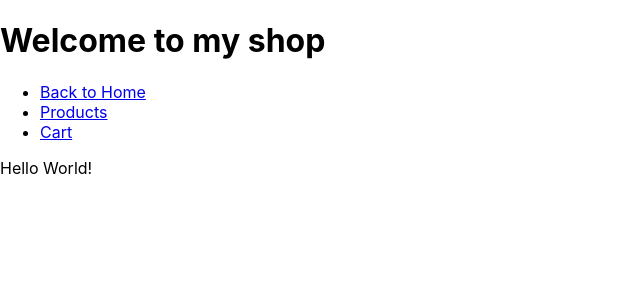
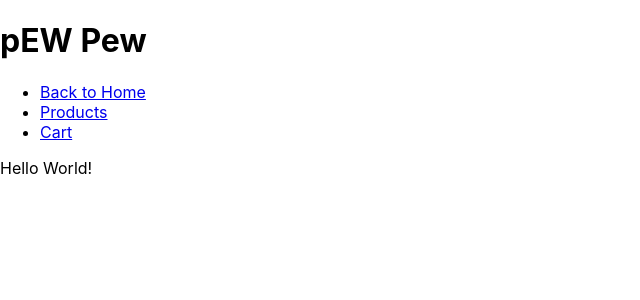
Before and after one commit to KNT2302/react-shop, a React (Create React App) app: page / in a window 1280 px wide. Shown: the top 300 px of the page, without its empty margins (0-640 px from the left). Built offline with nearby package versions, Linux system fonts and the light colour scheme.

Commit message:
conflict

```diff
--- a/src/App.js
+++ b/src/App.js
@@ -1,10 +1,10 @@
-import { Link, Switch, Route } from "react-router-dom";
-import { Cart, Products } from "./components";
+import { Link, Switch, Route } from "react-router-dom"
+import { Cart, Products } from "./components"
 
 function App() {
   return (
     <div className="App">
-      <h1>Welcome to my shop</h1>
+      <h1>pEW Pew</h1>
       <nav>
         <ul>
           <li>
@@ -30,7 +30,7 @@ function App() {
         </Route>
       </Switch>
     </div>
-  );
+  )
 }
 
-export default App;
+export default App
```
Also changed, not shown: src/components/Example.js (added, +9 -0 lines).
